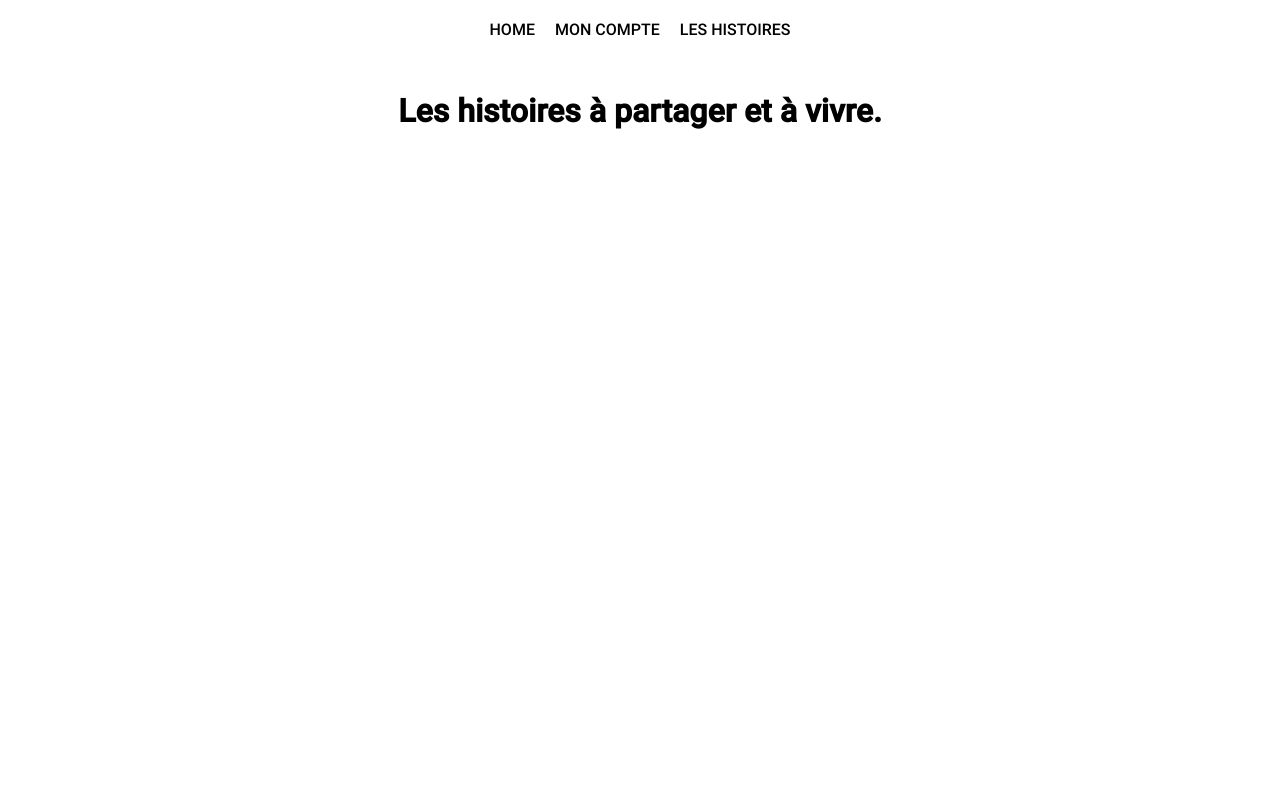
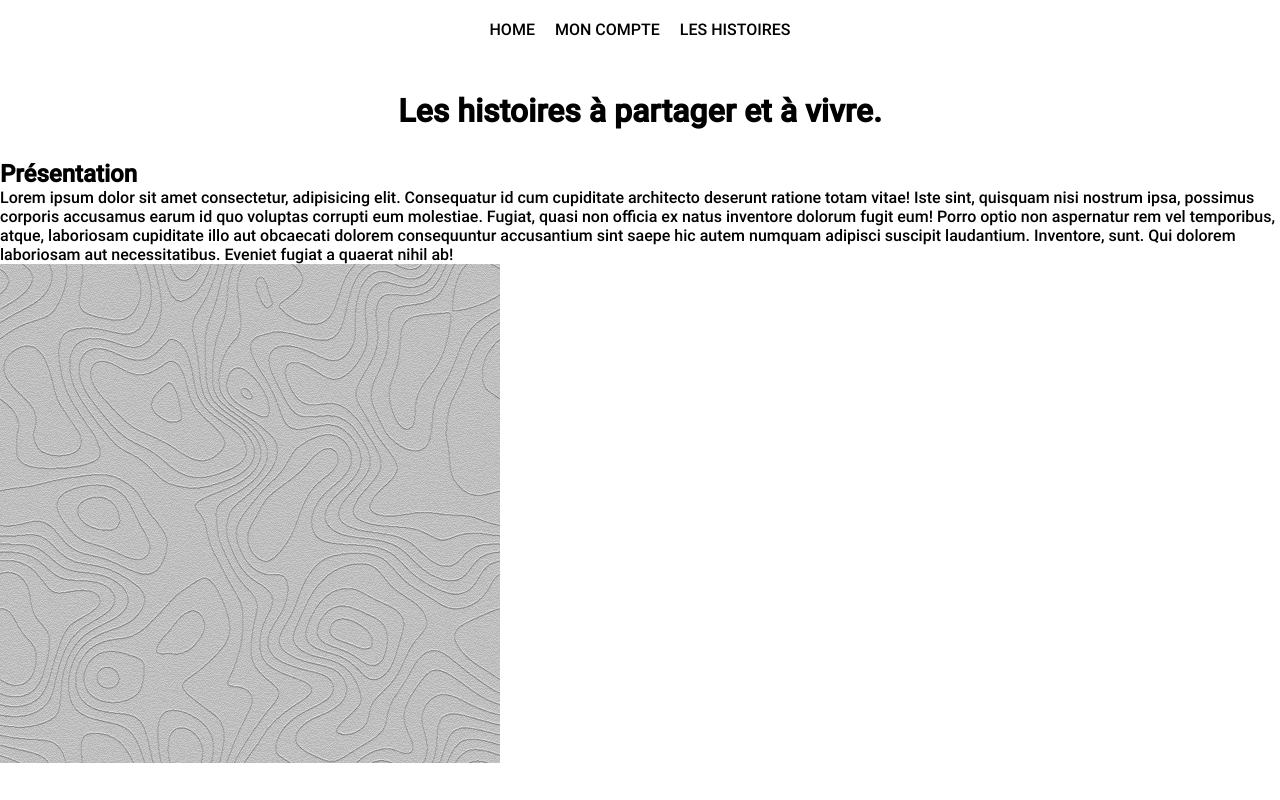
Before and after one commit to Singuila01/history, a PHP site: page / in a window 1280 px wide. Run offline with PHP 8.4, Linux system fonts and the light colour scheme.

Commit message:
Modif page d'accueil

```diff
--- a/index.php
+++ b/index.php
@@ -9,7 +9,17 @@
     <?php include 'inc/header.php' ?>
 
     <section>
-
+        <div class="article">
+            <h2>Présentation</h2>
+            <div class="zones">
+                <div class="zone">
+                    <p>Lorem ipsum dolor sit amet consectetur, adipisicing elit. Consequatur id cum cupiditate architecto deserunt ratione totam vitae! Iste sint, quisquam nisi nostrum ipsa, possimus corporis accusamus earum id quo voluptas corrupti eum molestiae. Fugiat, quasi non officia ex natus inventore dolorum fugit eum! Porro optio non aspernatur rem vel temporibus, atque, laboriosam cupiditate illo aut obcaecati dolorem consequuntur accusantium sint saepe hic autem numquam adipisci suscipit laudantium. Inventore, sunt. Qui dolorem laboriosam aut necessitatibus. Eveniet fugiat a quaerat nihil ab!</p>
+                </div>
+                <div class="zone">
+                    <img src="./assets/img/cartographer.png" alt="">
+                </div>
+            </div>
+        </div>
     </section>
 
 </body>
```
